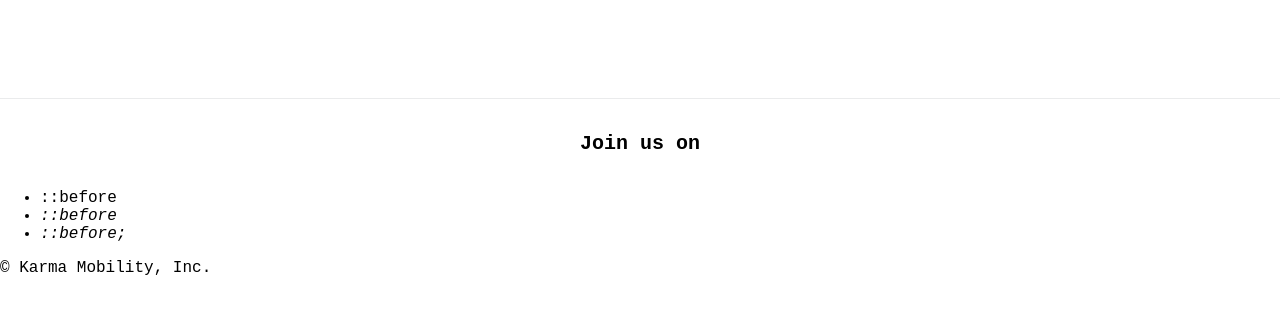
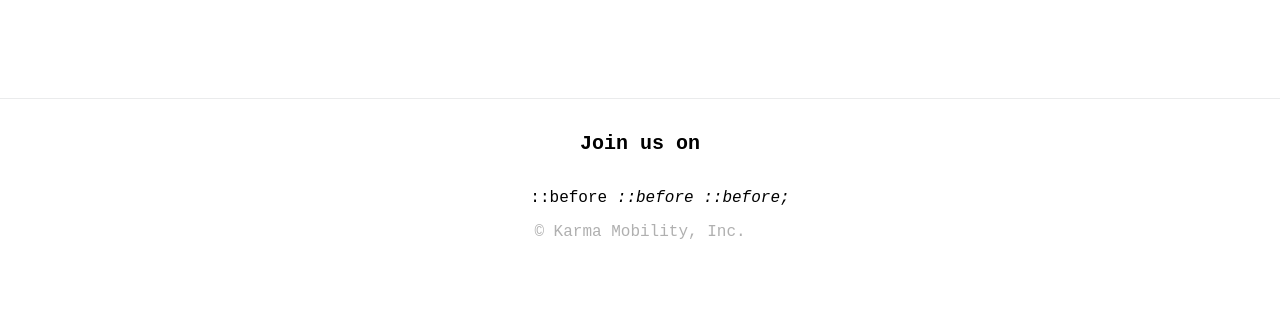
Before and after one commit to gfaws/startuppage, a plain HTML site: page index.html in a window 1280 px wide. Shown: the part 1172-1485 px from the top of the page. Before the commit the page ends 1449 px from the top, so only its background shows below. Drawn offline with Linux system fonts and the light colour scheme.

Commit message:
Updated commit12

```diff
--- a/index.html
+++ b/index.html
@@ -28,9 +28,12 @@ button { width: 9.688rem; background-color: #f15a29; text-shadow: none; border-s
 .case_data { width: 200px; display: inline-block; text-align: center; }
 .case_wrap .case_data { box-sizing: border-box; }
 .case_list { width: 50%; margin: 0 auto; overflow: hidden; }
-.case_list li{ display: inline;float: left; margin: 0 auto; width: 33%;padding: 0px; margin-top: 30px; font-size: 25px; }
+.case_list li{ display: inline; float: left; margin: 0 auto; width: 33%;padding: 0px; margin-top: 30px; font-size: 25px; }
 .foot_spec hr{ border: 0; border-top: 1px solid #eaebec; margin-top: 6rem; display: block; }
 .foot_spec h5 { text-align: center; font-size: 20px; font-weight: 600; }
+.icon_data {text-align: center;}
+.icon_data li{display: inline-block; zoom: 1; *display: inline; list-style: none; text-align: center;}
+.copy { display: block; text-align: center; vertical-align: baseline; margin-bottom: 200px; color: #b0b0b0;}
 		</style>
 		<link href="https://maxcdn.bootstrapcdn.com/font-awesome/4.5.0/css/font-awesome.min.css">
 	</head>
```
